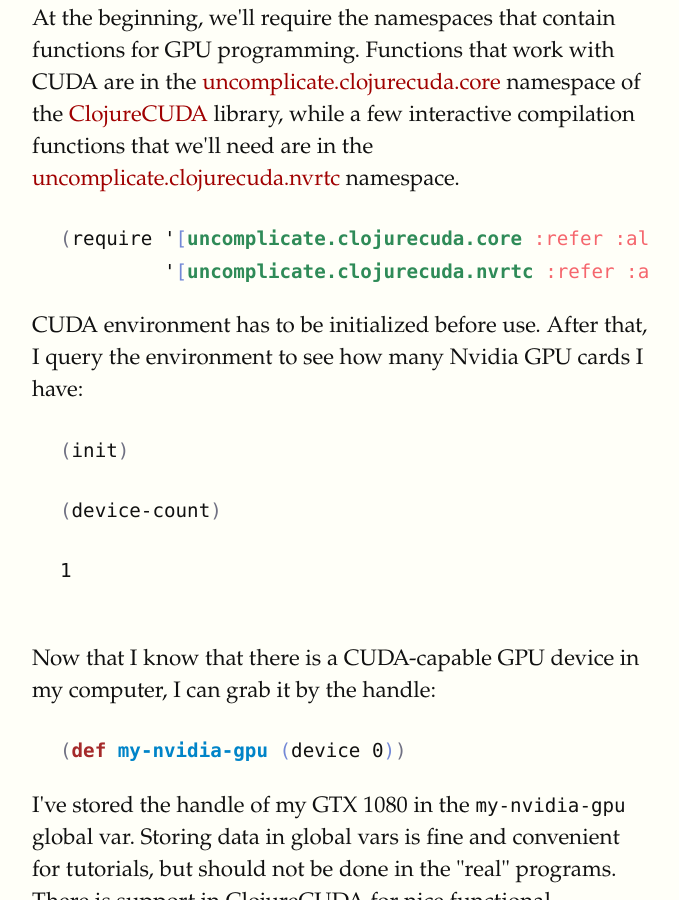
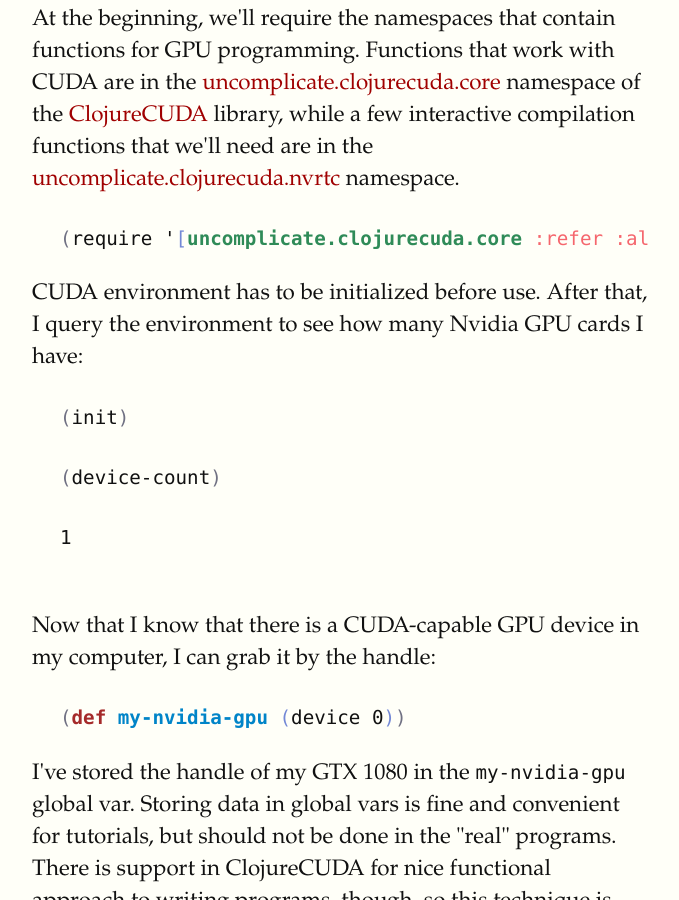
Before and after one commit to blueberry/blueberry.github.io, a Jekyll site: the page built from _posts/2018-01-17-Interactive-GPU-Programming-1-Hello-CUDA.html, in a window 1280 px wide and 900 px high, scrolled down 4624 px. Shown: the whole window, without its empty margins (128-807 px from the left). Built offline with Jekyll 4.4.1, drawn with Linux system fonts in a browser that asks for light colours.

Commit message:
NVRTC is now internal, cannot be required.
File Not Found Exception
Could not locate uncomplicate/clojurecuda/nvrtc__init.class or uncomplicate/clojurecuda/nvrtc.clj on classpath. clojure.lang.RT.load (RT.java:463)

```diff
--- a/_posts/2018-01-17-Interactive-GPU-Programming-1-Hello-CUDA.html
+++ b/_posts/2018-01-17-Interactive-GPU-Programming-1-Hello-CUDA.html
@@ -179,8 +179,7 @@
 </p>
 
 <div class="org-src-container">
-<pre class="src src-clojure"><span style="color: #707183;">(</span>require '<span style="color: #7388d6;">[</span><span style="color: #2F8B58; font-weight: bold;">uncomplicate.clojurecuda.core</span> <span style="color: #F5666D;">:refer</span> <span style="color: #F5666D;">:all</span><span style="color: #7388d6;">]</span>
-         '<span style="color: #7388d6;">[</span><span style="color: #2F8B58; font-weight: bold;">uncomplicate.clojurecuda.nvrtc</span> <span style="color: #F5666D;">:refer</span> <span style="color: #F5666D;">:all</span><span style="color: #7388d6;">]</span><span style="color: #707183;">)</span>
+<pre class="src src-clojure"><span style="color: #707183;">(</span>require '<span style="color: #7388d6;">[</span><span style="color: #2F8B58; font-weight: bold;">uncomplicate.clojurecuda.core</span> <span style="color: #F5666D;">:refer</span> <span style="color: #F5666D;">:all</span><span style="color: #7388d6;">]</span><span style="color: #707183;">)</span>
 </pre>
 </div>
 
```
